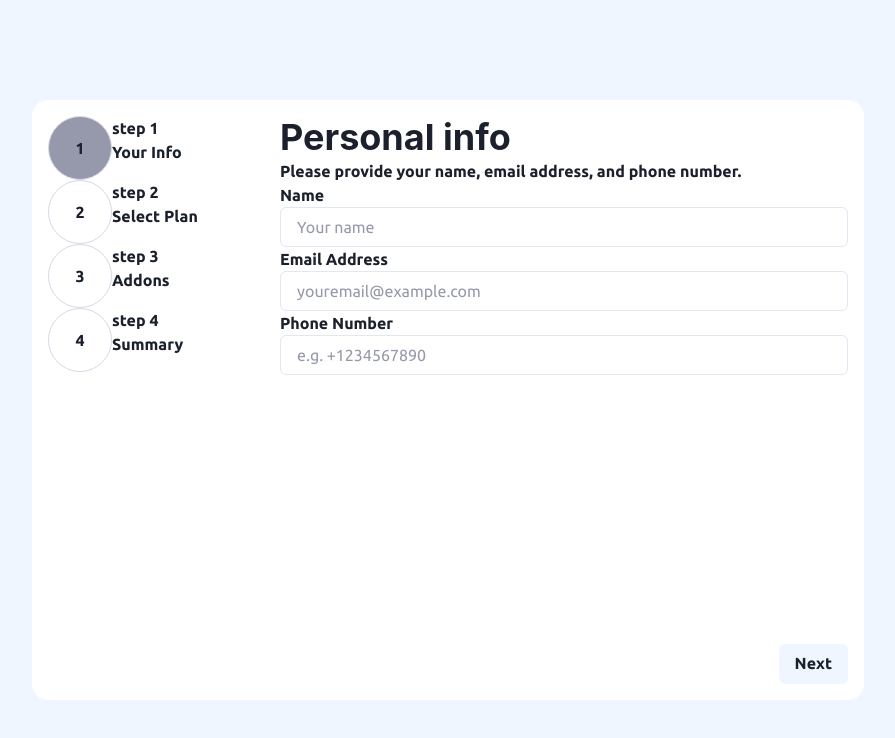
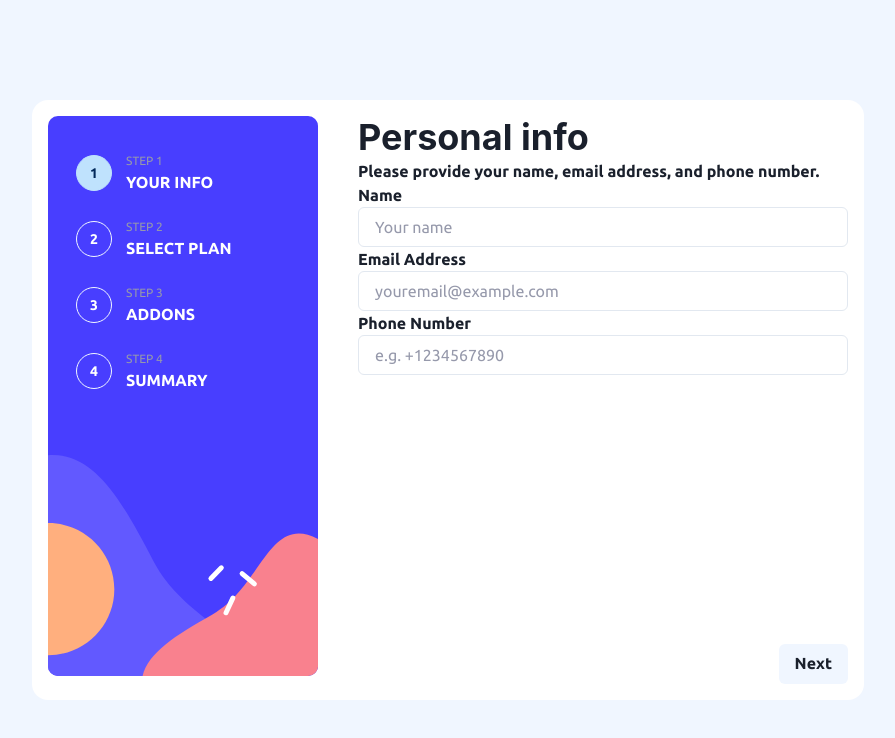
Before and after one commit to OmarLawaty/.multi-step-form, a React (Vite) app: page / in a window 1280 px wide. Shown: the top 738 px of the page, without its empty margins (192-1087 px from the left). Built offline with nearby package versions, Linux system fonts and the light colour scheme.

Commit message:
Feat: Finish navigation panel style and functionality

```diff
--- a/src/assets/images/index.ts
+++ b/src/assets/images/index.ts
@@ -1,3 +1,6 @@
 export { default as arcadeIcon } from './icon-arcade.svg';
 export { default as gamePadIcon } from './icon-advanced.svg';
 export { default as controllerIcon } from './icon-pro.svg';
+
+export { default as desktopSideBarBg } from './bg-sidebar-desktop.svg';
+export { default as mobileSideBarBg } from './bg-sidebar-mobile.svg';
--- a/src/components/NavigationPanel/NavigationPanel.tsx
+++ b/src/components/NavigationPanel/NavigationPanel.tsx
@@ -1,39 +1,64 @@
-import { Box, Flex, Text } from '@chakra-ui/react';
+import { Flex, Text } from '@chakra-ui/react';
 
 import { STEPS } from '../../constants';
 import { camelCaseToNormal } from '../../utils/helpers';
 import { useStepState } from '../../contexts';
+import { desktopSideBarBg, mobileSideBarBg } from '../../assets/images';
 
 export const NavigationPanel = () => {
   const [currentStep] = useStepState();
 
   return (
-    <Box as="article" minW="15vw">
+    <Flex
+      as="article"
+      minW={[null, null, '270px']}
+      h={['30vh', null, 'auto']}
+      flexDir={['row', null, 'column']}
+      align={['flex-start', null, 'center']}
+      justify={['center', null, 'flex-start']}
+      gap={[4, null, 6]}
+      bgImage={[mobileSideBarBg, null, desktopSideBarBg]}
+      bgRepeat="no-repeat"
+      bgSize="100%"
+      px={[null, null, 7]}
+      py={[8, null, 9]}
+    >
       {STEPS.map((step, index) =>
         step === 'thankYou' ? null : (
-          <Flex key={index}>
+          <Flex
+            key={index}
+            align="center"
+            gap="3.5"
+            textTransform="uppercase"
+            color="white"
+            w={['fit-content', null, '100%']}
+          >
             <Flex
               align="center"
               justify="center"
-              w="16"
-              h="16"
+              w={[8, null, 9]}
+              h={[8, null, 9]}
               rounded="full"
               borderWidth="1px"
               borderStyle="solid"
-              borderColor="gray.300"
-              bg={currentStep === step ? 'gray.500' : 'transparent'}
+              borderColor={currentStep === step ? 'blue.200' : 'gray.100'}
+              bg={currentStep === step ? 'blue.200' : 'transparent'}
+              color={currentStep === step ? 'blue.900' : 'white'}
+              fontSize="sm"
             >
               {index + 1}
             </Flex>
 
-            <Flex flexDir="column">
-              <Text>step {index + 1}</Text>
+            <Flex flexDir="column" display={['none', null, 'flex']}>
+              <Text color="gray.500" fontSize="xs" fontWeight="normal">
+                step {index + 1}
+              </Text>
 
               <Text>{camelCaseToNormal(step)}</Text>
             </Flex>
           </Flex>
         )
       )}
-    </Box>
+    </Flex>
   );
 };
```
